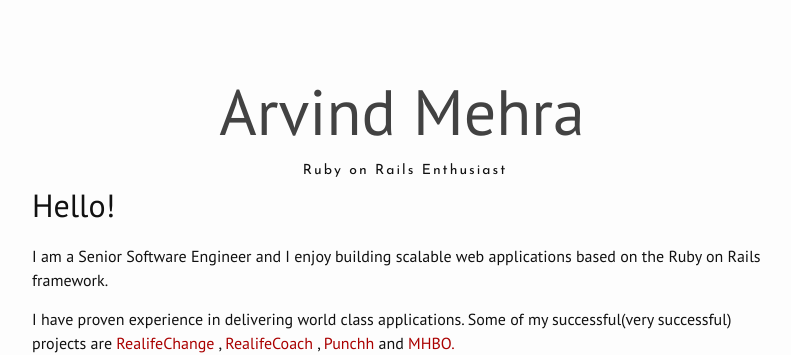
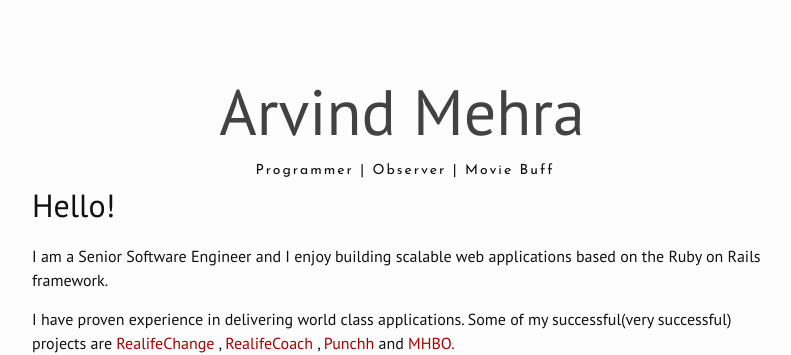
Before and after one commit to arvindmehra/arvindmehra.github.io, a Jekyll site: the page built from index.html, in a window 1280 px wide. Shown: the top 355 px of the page, without its empty margins (238-1029 px from the left). Built offline with Jekyll 4.4.1, drawn with Linux system fonts in a browser that asks for light colours; nearby versions of some CDN libraries; the list of posts is cut into pages by our own code.

Commit message:
Update _config.yml

```diff
--- a/_config.yml
+++ b/_config.yml
@@ -8,7 +8,7 @@
 # Site settings
 title: Arvind Mehra
 email: bloomberg490@gmail.com
-description: Ruby on Rails Enthusiast
+description: Programmer | Observer | Movie Buff
 baseurl: "" # the subpath of your site, e.g. /blog
 url: "http://arvindmehra.in" # the base hostname & protocol for your site
 # twitter_username: hemang_kumar
```
